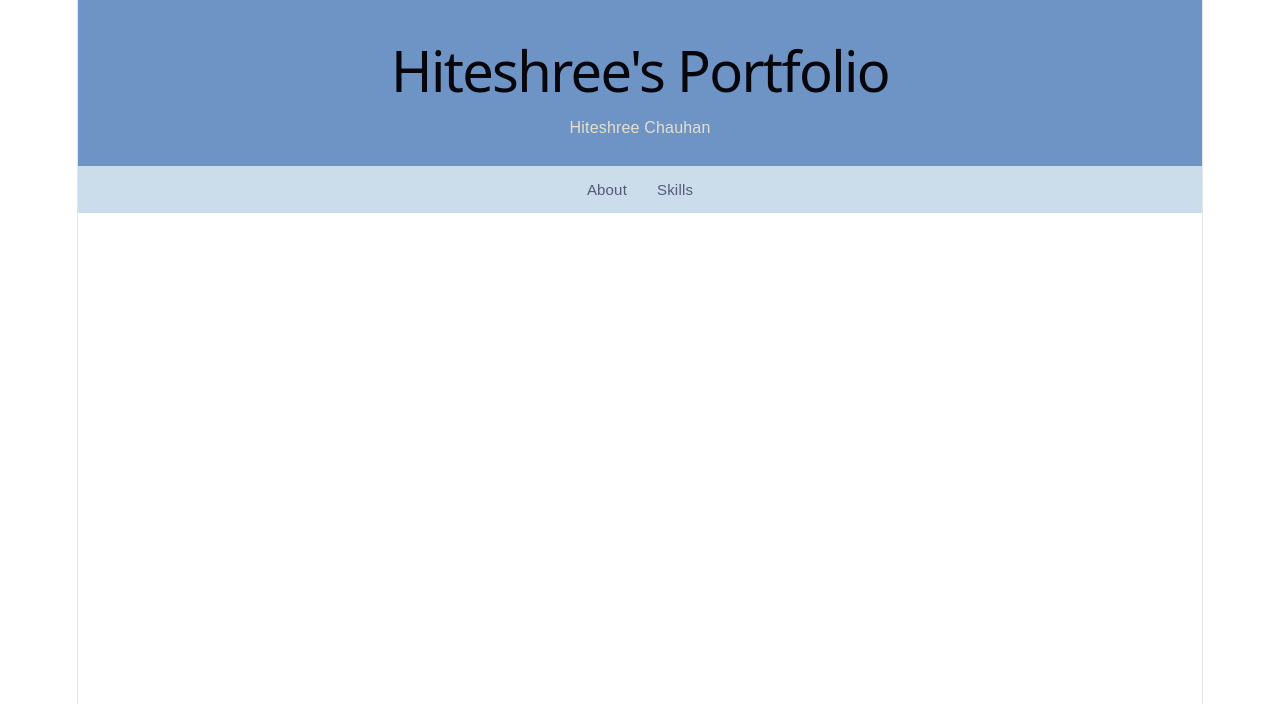
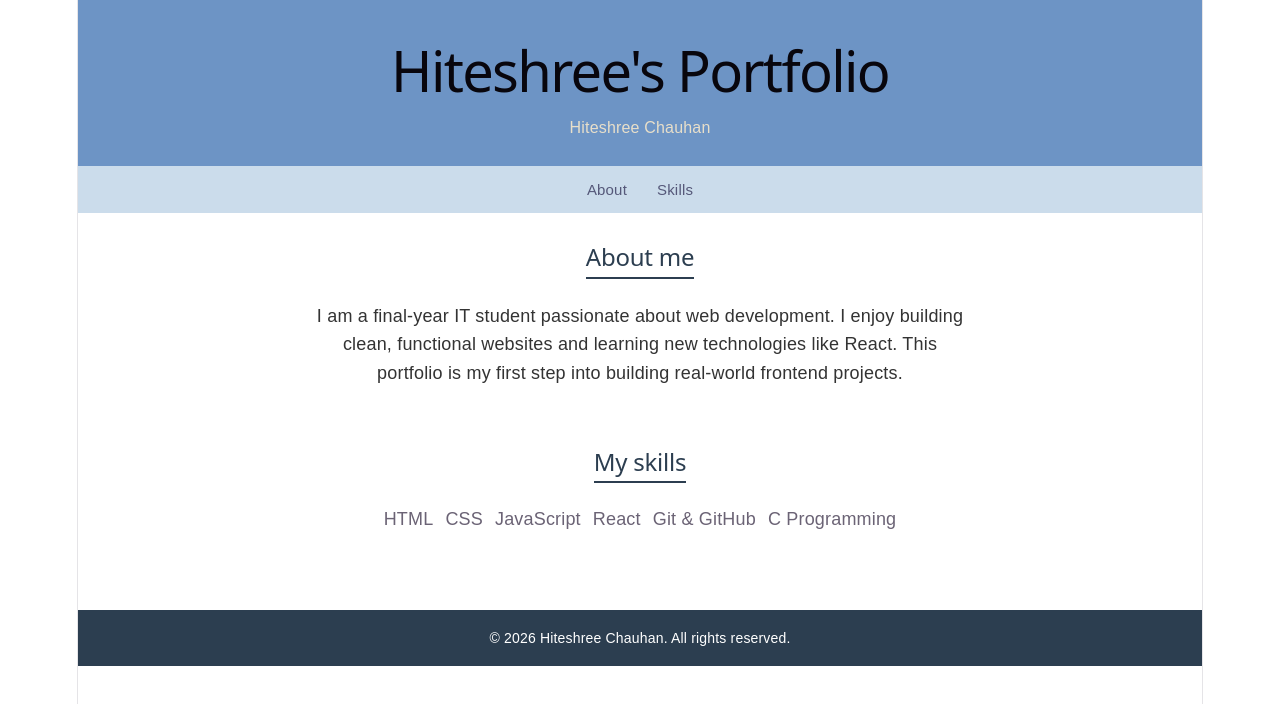
Before and after one commit to Hiteshree-Chauhan-it/portfolio--24IT008-, a React (Vite) app: page / in a window 1280 px wide. Shown: the top 704 px of the page. Built offline with nearby package versions, Linux system fonts and the light colour scheme.

Commit message:
Created About skill and footer

```diff
--- a/src/App.jsx
+++ b/src/App.jsx
@@ -2,12 +2,26 @@ import './App.css'
 import Header from './components/Header';
 import portfolioData from './data/portfolioData';
 import Navbar from './components/Navbar';
+import About from './components/About'
+import Skills from './components/Skills';
+import Footer from './components/Footer';
 
 function App() {
   return (
     <div className="app">
       <Header siteTitle={portfolioData.siteTitle} name={portfolioData.name}/>
       <Navbar navlinks={portfolioData.navlinks}/>
+
+      <About
+        heading={portfolioData.about.heading}
+        paragraph={portfolioData.about.paragraph}
+      />
+
+      <Skills
+        heading={portfolioData.skills.heading}  skillList={portfolioData.skills.skillList}
+      />
+
+      <Footer name={portfolioData.name} year={portfolioData.footer.year}/>
     </div>
   )
 }
--- /dev/null
+++ b/src/components/About.css
@@ -0,0 +1,18 @@
+.about {
+  padding: 30px 20px;
+  max-width: 700px;
+  margin: 0 auto;
+}
+
+.about h2 {
+  color: #2c3e50;
+  border-bottom: 2px solid #2c3e50;
+  display: inline-block;
+  padding-bottom: 5px;
+}
+
+.about p {
+  line-height: 1.6;
+  color: #333333;
+  margin-top: 15px;
+}
--- a/src/components/About.jsx
+++ b/src/components/About.jsx
@@ -1,2 +1,12 @@
-import React from 'react'
-import { aboutText,personalInfo } from '../data/portfolioData'
+import "./About.css"
+
+function About({heading , paragraph}){
+    return (
+        <section id="about" className="about">
+            <h2>{heading}</h2>
+            <p>{paragraph}</p>
+        </section>
+    );
+}
+
+export default About;
--- /dev/null
+++ b/src/components/Footer.css
@@ -0,0 +1,8 @@
+.footer {
+  background-color: #2c3e50;
+  color: #ffffff;
+  text-align: center;
+  padding: 15px;
+  font-size: 14px;
+  margin-top: 30px;
+}
--- /dev/null
+++ b/src/components/Footer.jsx
@@ -0,0 +1,13 @@
+import "./Footer.css"
+
+function Footer({name,year}){
+    return(
+        <footer className="footer">
+            <p>
+                &copy; {year} {name}. All rights reserved.
+            </p>
+        </footer>
+    );
+}
+
+export default Footer;
--- /dev/null
+++ b/src/components/Skills.css
@@ -0,0 +1,30 @@
+.skills {
+  padding: 30px 20px;
+  max-width: 700px;
+  margin: 0 auto;
+}
+
+.skills h2 {
+  color: #2c3e50;
+  border-bottom: 2px solid #2c3e50;
+  display: inline-block;
+  padding-bottom: 5px;
+}
+
+.skills-list {
+  display: flex;
+  flex-wrap: wrap;
+  gap: 12px;
+  list-style: none;
+  padding: 0;
+  margin-top: 15px;
+}
+
+.skill-item {
+  background-color: #ecf0f1;
+  color: #2c3e50;
+  padding: 8px 14px;
+  border-radius: 4px;
+  font-size: 14px;
+  border: 1px solid #bdc3c7;
+}
--- /dev/null
+++ b/src/components/Skills.jsx
@@ -0,0 +1,18 @@
+import "./Skills.css"
+
+function Skills({heading,skillList}){
+    return(
+        <section id="skills" className="skills">
+            <h2>{heading}</h2>
+            <ul className="skills-list">
+                {skillList.map((skills) => (
+                    <li key={skills} className="skill-list">
+                        {skills}
+                    </li>
+                ))}
+            </ul>
+        </section>
+    );
+}
+
+export default Skills;
```
